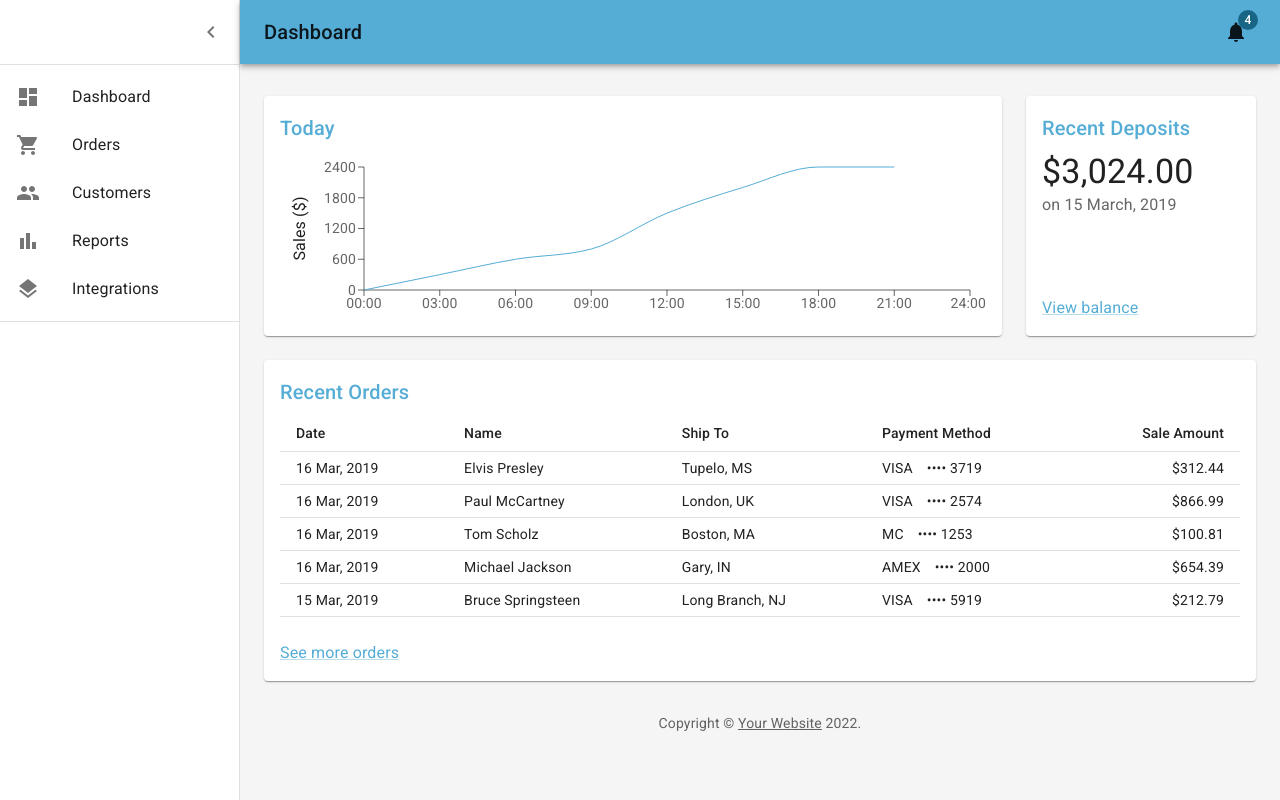
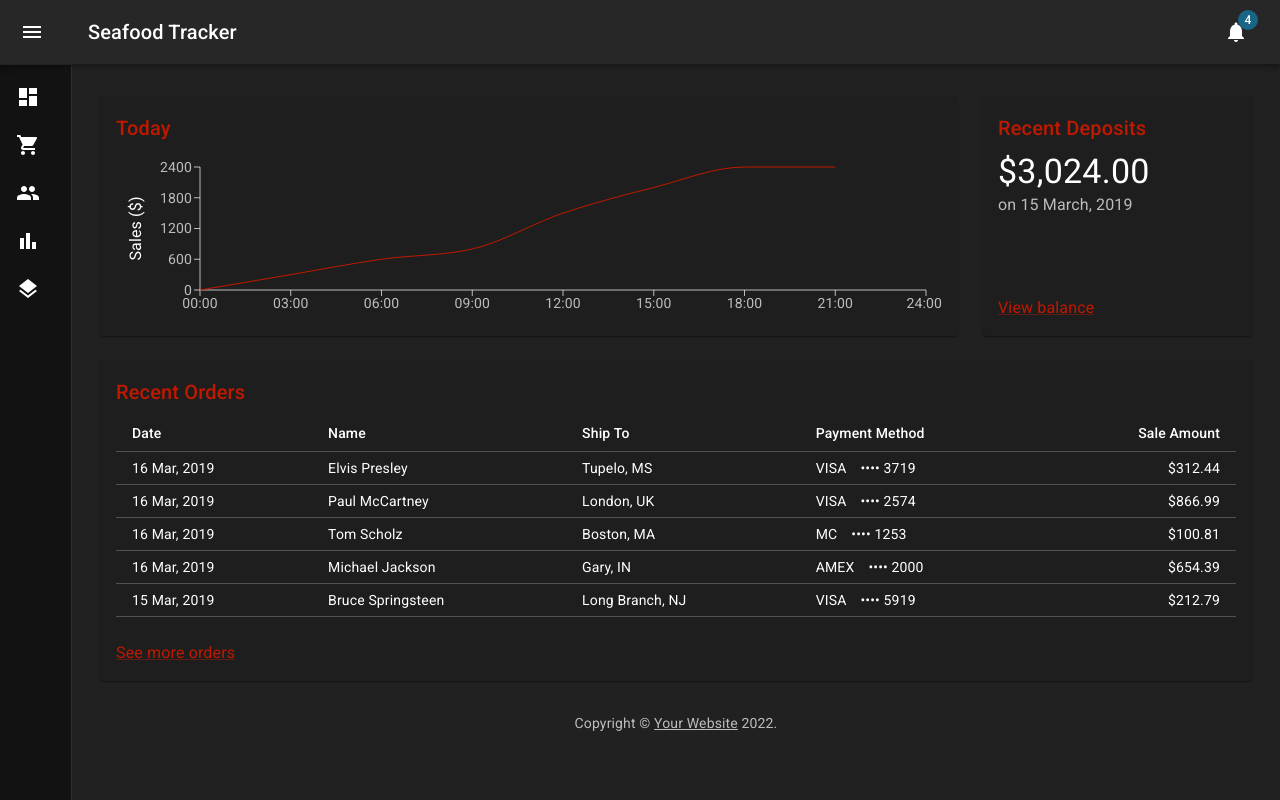
Before and after one commit to munthy/ibe500_seafoodtracker, a React (Create React App) app: page / in a window 1280 px wide. Built offline with nearby package versions, Linux system fonts and the light colour scheme.

Commit message:
dark mode

```diff
--- a/src/components/Dashboard.js
+++ b/src/components/Dashboard.js
@@ -83,8 +83,9 @@ const Drawer = styled(MuiDrawer, { shouldForwardProp: (prop) => prop !== 'open'
 
 const mdTheme = createTheme({
   palette: {
+    mode:'dark',
     primary: {
-      main: '#55add6',
+      main: '#bf1900',
     },
     secondary: {
       main: '#196585',
@@ -96,7 +97,7 @@ const mdTheme = createTheme({
 });
 
 function DashboardContent() {
-  const [open, setOpen] = useState(true);
+  const [open, setOpen] = useState(false);
   const toggleDrawer = () => {
     setOpen(!open);
   };
@@ -130,7 +131,7 @@ function DashboardContent() {
               noWrap
               sx={{ flexGrow: 1 }}
             >
-              Dashboard
+              Seafood Tracker
             </Typography>
             <IconButton color="inherit">
               <Badge badgeContent={4} color="secondary">
@@ -155,7 +156,6 @@ function DashboardContent() {
           <Divider />
           <List component="nav">
             {mainListItems}
-            <Divider sx={{ my: 1 }} />
           </List>
         </Drawer>
         <Box
```
